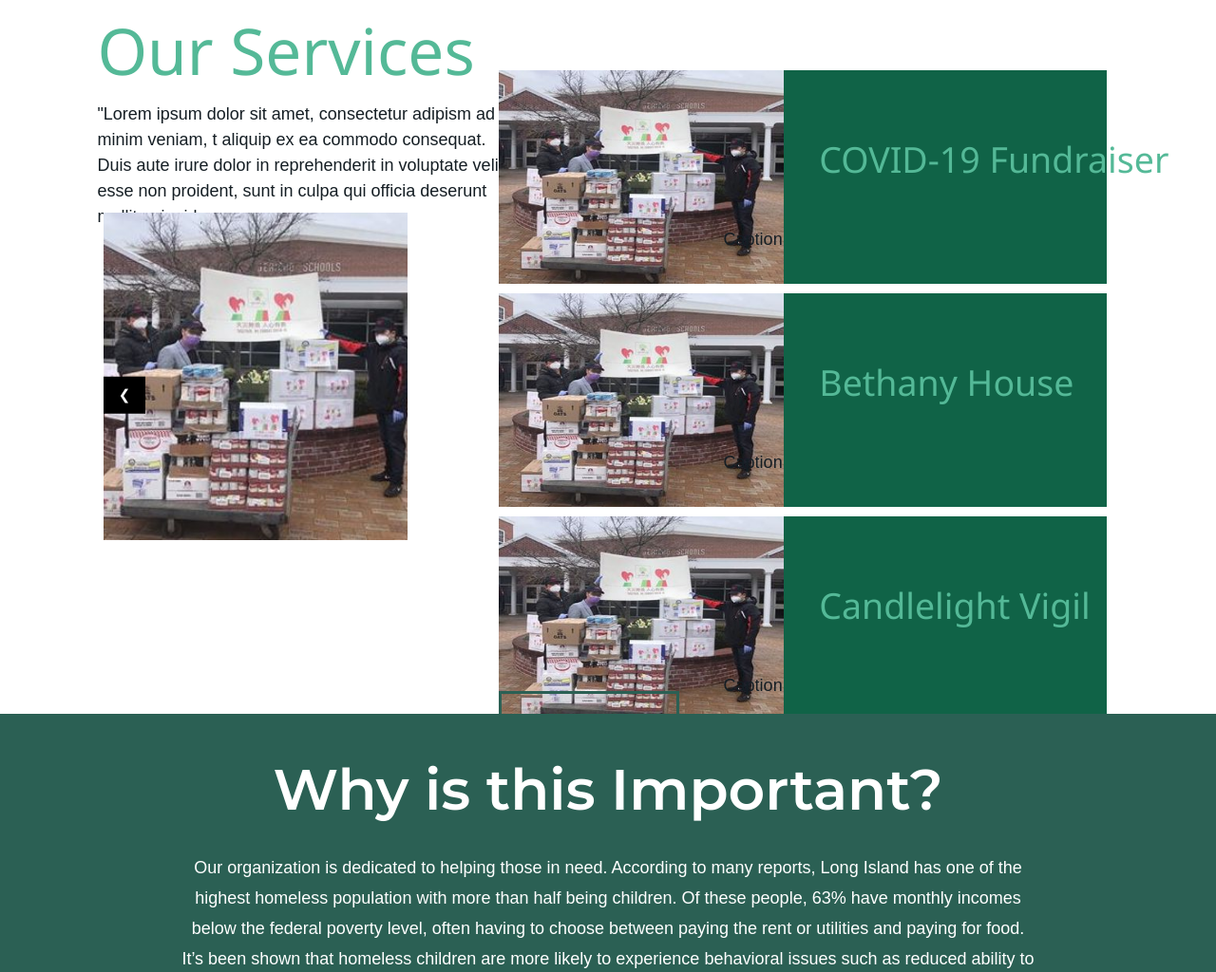
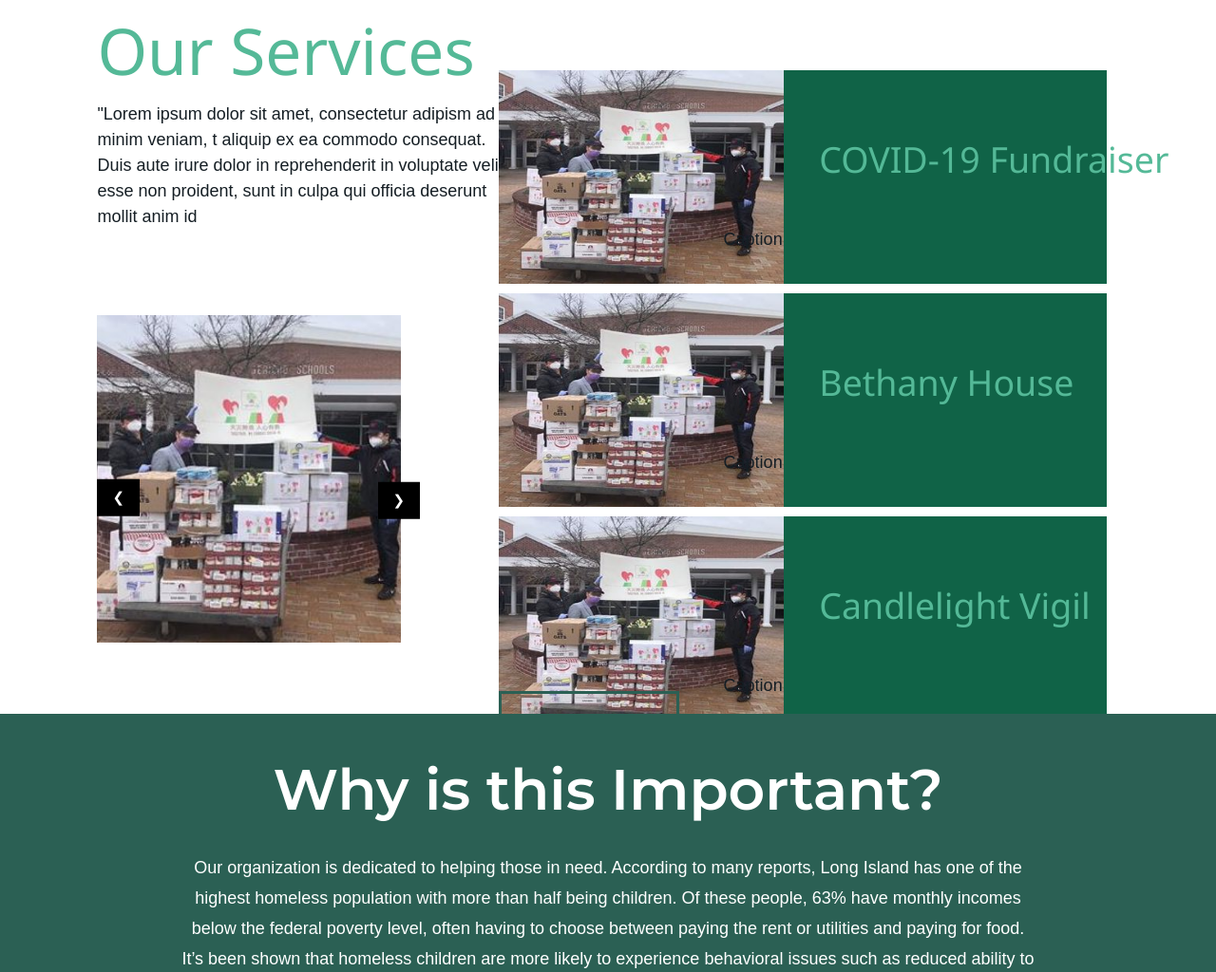
Before and after one commit to ANDREW0307/Gratus-Cubed, a plain HTML site: page HomeV3/homev3.html in a window 1280 px wide. Shown: the part 2289-3313 px from the top of the page at 95% size. Drawn offline with nearby package versions, Linux system fonts and the light colour scheme; files that its build step writes are made by us from their sources; a web font is replaced by a local one.

Commit message:
services

```diff
--- a/HomeV3/homev3.css
+++ b/HomeV3/homev3.css
@@ -668,7 +668,8 @@ height: 2px;
   width: 25%;
   height: 15%;
   position: relative;
-  left: 8.5%;
+  top: 13.5%;
+  left: 8%;
 }
 
 .servicescontainer {
--- a/HomeV3/homev3.html
+++ b/HomeV3/homev3.html
@@ -183,7 +183,7 @@
           <img class="Slides" src="Images/Schooldonations.jpg" style="height: 23em; width:42em;">
 
           <button class="w3-button w3-black w3-display-left" onclick="plusDivs(-1)" >&#10094;</button>
-          <button class="w3-button w3-black w3-display-right" onclick="plusDivs(1)" style="position: relative; left: 39.35em; top: -10em;">&#10095;</button>
+          <button class="w3-button w3-black w3-display-right" onclick="plusDivs(1)" style="position: relative; left: 92.25%; top: -10em;">&#10095;</button>
         </div>
 
       <script>
```
